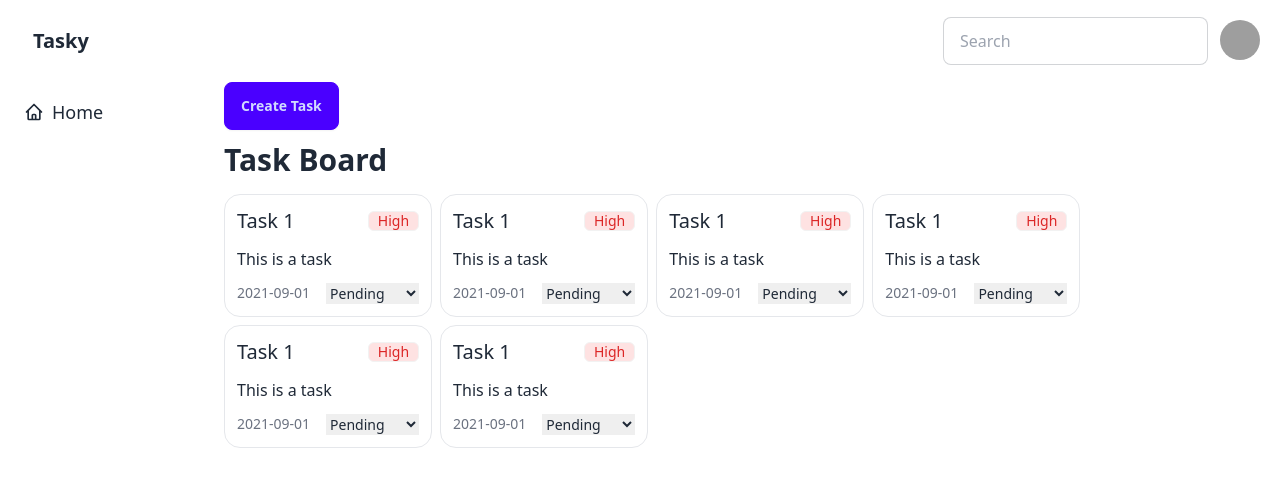
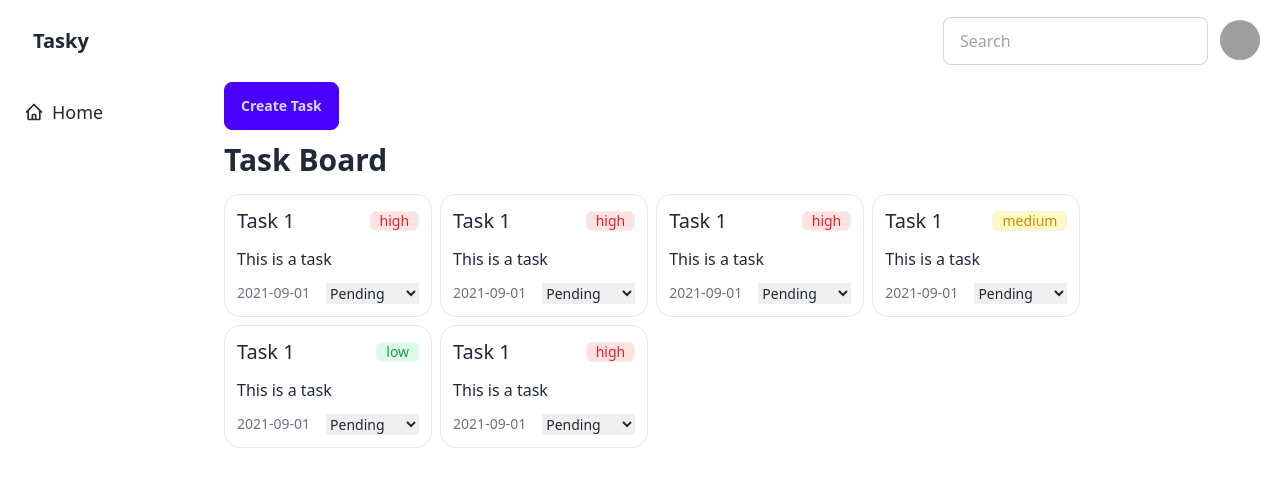
Before and after one commit to karani12/Tasks-frontend, a React (Vite) app: page /admin in a window 1280 px wide. Shown: the top 486 px of the page. Built offline with nearby package versions, Linux system fonts and the light colour scheme; grey boxes are pictures that could not be loaded.

Commit message:
fix:badge priority

```diff
--- a/src/components/TaskCard.jsx
+++ b/src/components/TaskCard.jsx
@@ -7,7 +7,9 @@ const TaskCard = ({ task }) => {
                     <h1 className="text-xl">{task.title}</h1>
                     <span className={`
                     badge rounded-md
-                    ${task.priority === "High" ? "bg-red-100 text-red-600" : ""}
+                    ${ task.priority === "low" ? "bg-green-100 text-green-600" : ""}
+                    ${ task.priority === "medium" ? "bg-yellow-100 text-yellow-600" : ""}
+                    ${task.priority === "high" ? "bg-red-100 text-red-600" : ""}
                     `}>{task.priority}</span>
                 </div>
             </div>
--- a/src/pages/AdminDashboard.jsx
+++ b/src/pages/AdminDashboard.jsx
@@ -27,7 +27,7 @@ const AdminDashBoard = () => {
                         <TaskCard
                             task={{
                                 title: "Task 1",
-                                priority: "High",
+                                priority: "high",
                                 description: "This is a task",
                                 status: "Completed",
                                 date: "2021-09-01"
@@ -36,7 +36,7 @@ const AdminDashBoard = () => {
                         <TaskCard
                             task={{
                                 title: "Task 1",
-                                priority: "High",
+                                priority: "high",
                                 description: "This is a task",
                                 status: "Completed",
                                 date: "2021-09-01"
@@ -45,7 +45,7 @@ const AdminDashBoard = () => {
                         <TaskCard
                             task={{
                                 title: "Task 1",
-                                priority: "High",
+                                priority: "high",
                                 status: "Completed",
                                 description: "This is a task",
                                 date: "2021-09-01"
@@ -55,7 +55,7 @@ const AdminDashBoard = () => {
                             task={{
                                 title: "Task 1",
                                 status: "Completed",
-                                priority: "High",
+                                priority: "medium",
                                 description: "This is a task",
                                 date: "2021-09-01"
                             }}
@@ -64,7 +64,7 @@ const AdminDashBoard = () => {
                             task={{
                                 title: "Task 1",
                                 status: "Completed",
-                                priority: "High",
+                                priority: "low",
                                 description: "This is a task",
                                 date: "2021-09-01"
                             }}
@@ -73,7 +73,7 @@ const AdminDashBoard = () => {
                             task={{
                                 title: "Task 1",
                                 status: "Completed",
-                                priority: "High",
+                                priority: "high",
                                 description: "This is a task",
                                 date: "2021-09-01"
                             }}
```
